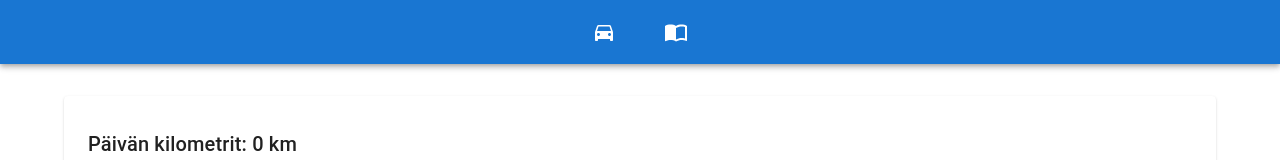
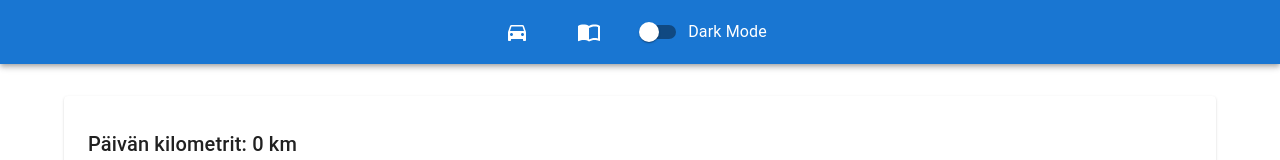
Before and after one commit to metepg/car-diary, a React (Vite) app in the folder client/: page / in a window 1280 px wide. Shown: the top 160 px of the page. Built offline with nearby package versions, Linux system fonts and the light colour scheme; no server answers.

Commit message:
Add dark mode for late night coding sessions

```diff
--- a/client/src/App.tsx
+++ b/client/src/App.tsx
@@ -1,14 +1,45 @@
 import './App.css'
-import { BrowserRouter as Router, Route, Link, Routes } from 'react-router-dom';
-import { AppBar, Toolbar, CssBaseline, Container, Box, IconButton } from '@mui/material';
+import { HashRouter as Router, Routes, Route, Link } from 'react-router-dom';
+import {
+  AppBar,
+  Toolbar,
+  CssBaseline,
+  Container,
+  Box,
+  IconButton,
+  createTheme,
+  ThemeProvider,
+  FormControlLabel,
+  Switch
+} from '@mui/material';
 import ImportContactsIcon from '@mui/icons-material/ImportContacts';
 import DirectionsCarIcon from '@mui/icons-material/DirectionsCar';
 import Diary from './components/Diary/Diary.tsx';
 import TripForm from './components/TripForm/TripForm.tsx';
+import { useState } from 'react';
+const App = () => {
+  const [darkMode, setDarkMode] = useState(() => {
+    const savedMode = localStorage.getItem('darkMode');
+    return savedMode ? JSON.parse(savedMode) : false;
+  });
 
-const App = () => {
+  const handleThemeChange = () => {
+    setDarkMode((prevMode: boolean) => {
+      const newMode = !prevMode;
+      localStorage.setItem('darkMode', JSON.stringify(newMode));
+      return newMode;
+    });
+  };
+
+  const theme = createTheme({
+    palette: {
+      mode: darkMode ? 'dark' : 'light',
+    },
+  });
+
   return (
     <Router>
+      <ThemeProvider theme={theme}>
         <CssBaseline />
         <AppBar position="static">
           <Toolbar>
@@ -19,6 +50,10 @@ const App = () => {
               <IconButton color="inherit" component={Link} to="/diary">
                 <ImportContactsIcon />
               </IconButton>
+              <FormControlLabel
+                control={<Switch checked={darkMode} onChange={handleThemeChange} color="default" />}
+                label="Dark Mode"
+              />
             </Box>
           </Toolbar>
         </AppBar>
@@ -29,6 +64,7 @@ const App = () => {
             <Route path="/diary" element={<Diary />} />
           </Routes>
         </Container>
+      </ThemeProvider>
     </Router>
   );
 };
```
Lines whose indentation alone changed are shown as unchanged.
